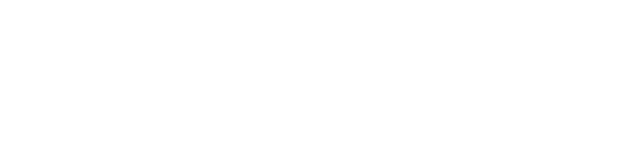
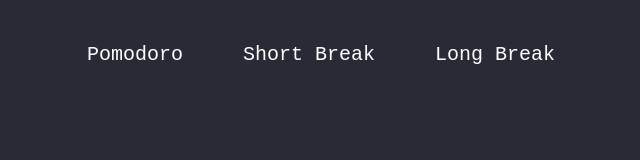
Before and after one commit to p4ckysm4cky/pomodoro_timer, a website: page index.html in a window 1280 px wide. Shown: the whole page, without its empty margins (339-979 px from the left). Drawn offline with Linux system fonts and the light colour scheme.

Commit message:
Made basic file structure and navbar

```diff
--- a/index.html
+++ b/index.html
@@ -1,12 +1,22 @@
 <!DOCTYPE html>
 <html lang="en">
-<head>
-    <meta charset="UTF-8">
-    <meta http-equiv="X-UA-Compatible" content="IE=edge">
-    <meta name="viewport" content="width=device-width, initial-scale=1.0">
-    <title>Pomodoro Timer</title>
-</head>
-<body>
-
-</body>
+    <head>
+        <meta charset="UTF-8" />
+        <meta http-equiv="X-UA-Compatible" content="IE=edge" />
+        <meta name="viewport" content="width=device-width, initial-scale=1.0" />
+        <link rel="stylesheet" href="styles.css" />
+        <script src="pomodoro.js"></script>
+        <title>Pomodoro Timer</title>
+    </head>
+    <body>
+        <div>
+            <span class="navbar">
+                <ul>
+                    <li>Pomodoro</li>
+                    <li>Short Break</li>
+                    <li>Long Break</li>
+                </ul>
+            </span>
+        </div>
+    </body>
 </html>
--- /dev/null
+++ b/src/pomodoro.ts
@@ -0,0 +1,2 @@
+let message :string = "Hello World"
+console.log()
--- /dev/null
+++ b/styles.css
@@ -0,0 +1,21 @@
+body {
+    margin: 0px;
+    background-color: #282a36;
+    font-family: monospace;
+    color: white;
+    display: flex;
+    justify-content: center;
+}
+.navbar ul{
+    display: flex;
+    justify-content: space-around;
+}
+
+.navbar ul li {
+    list-style-type: none;
+    margin: 0;
+    padding: 0;
+    display: inline;
+    padding: 30px;
+    font-size: 20px;
+}
```
Also changed, not shown: tsconfig.json (added, +7 -0 lines), 1 other file.
